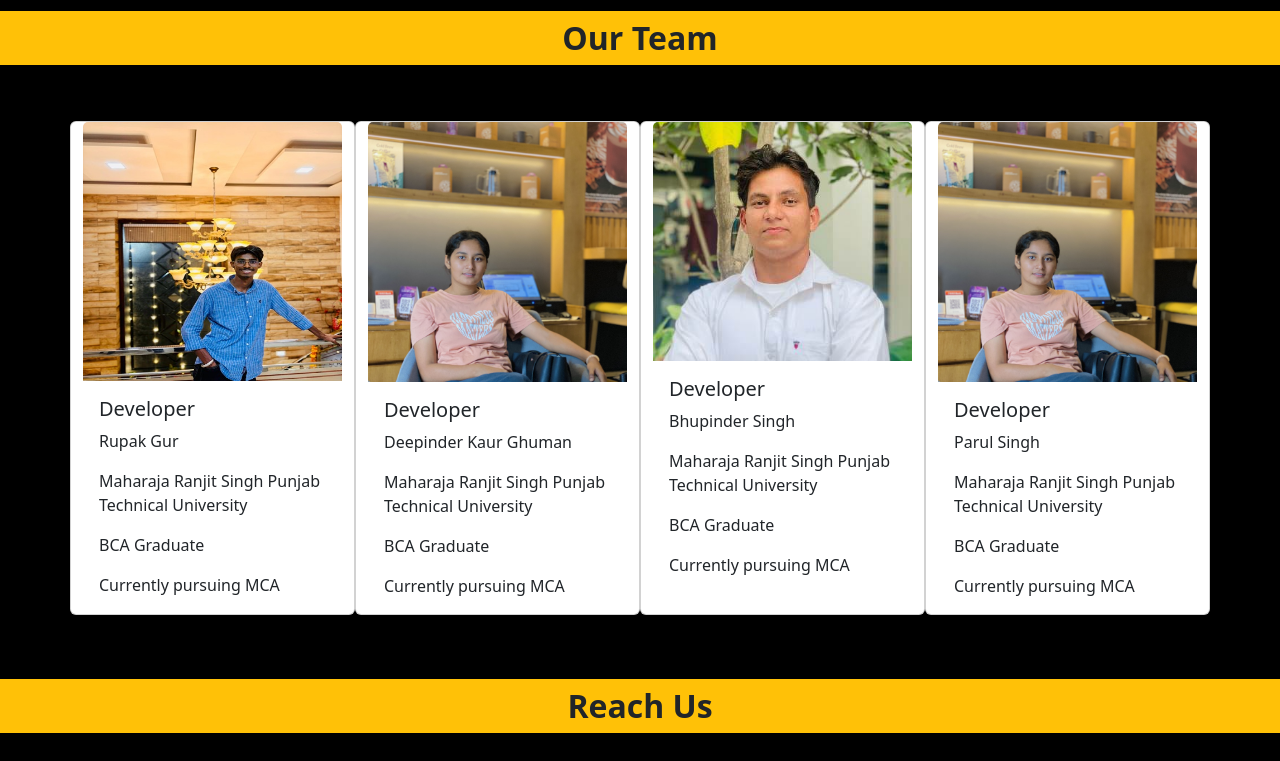
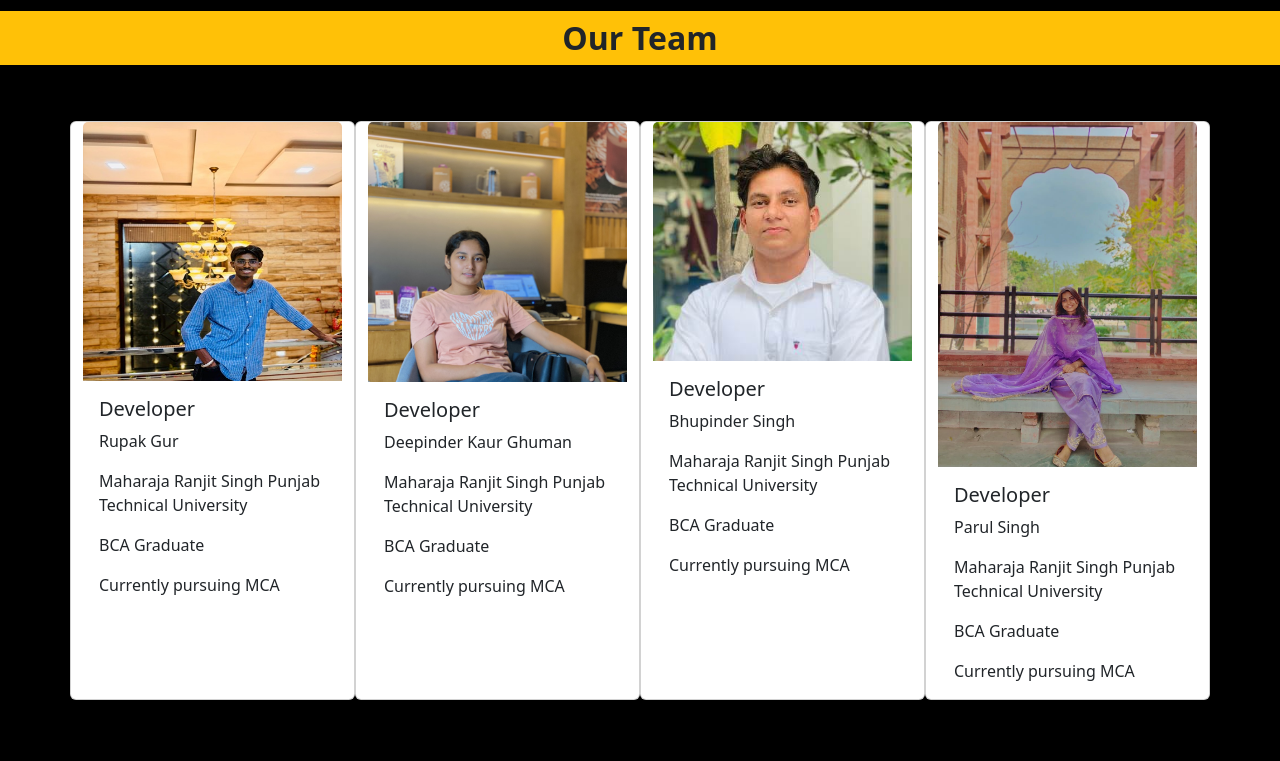
Before and after one commit to Romeo2410/Playground-Project, a website: page public/index.html in a window 1280 px wide. Shown: the part 1300-2061 px from the top of the page. Drawn offline with nearby package versions, Linux system fonts and the light colour scheme.

Commit message:
Card Edits

```diff
--- a/public/index.html
+++ b/public/index.html
@@ -386,7 +386,7 @@ function scrollToTop() {
     <div class="card mb-3 k col-md-3">
       <div class="row g-0">
 	  <div class="col-md-12">
-          <img src="Images/Deepinder Pic.jpg" class="card-img-top" alt="...">
+          <img src="Images/Parul Pic.jpg" class="card-img-top" alt="...">
           <div class="card-body">
             <h5 class="card-title">Developer</h5>
             <p class="card-text">Parul Singh</p>
```
Also changed, not shown: public/Images/Parul Pic.jpg (added).
